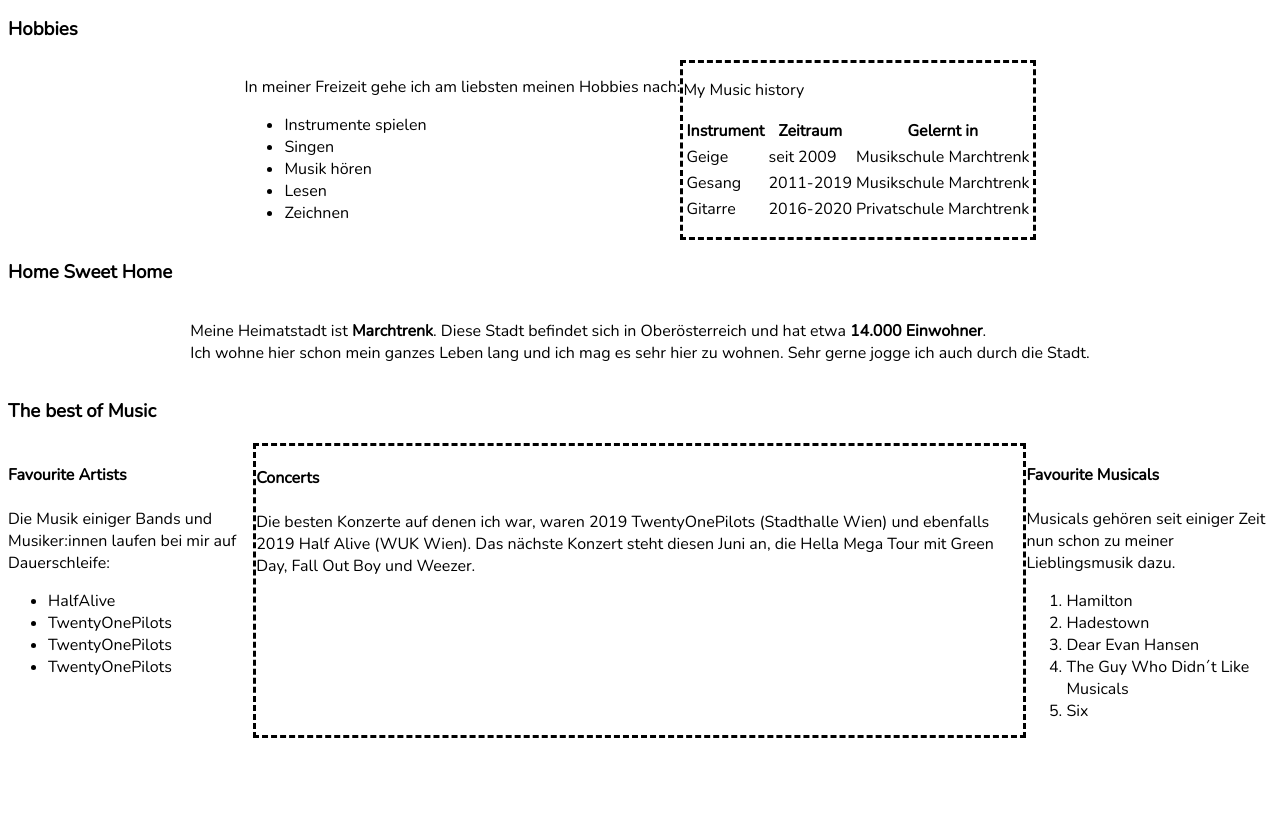
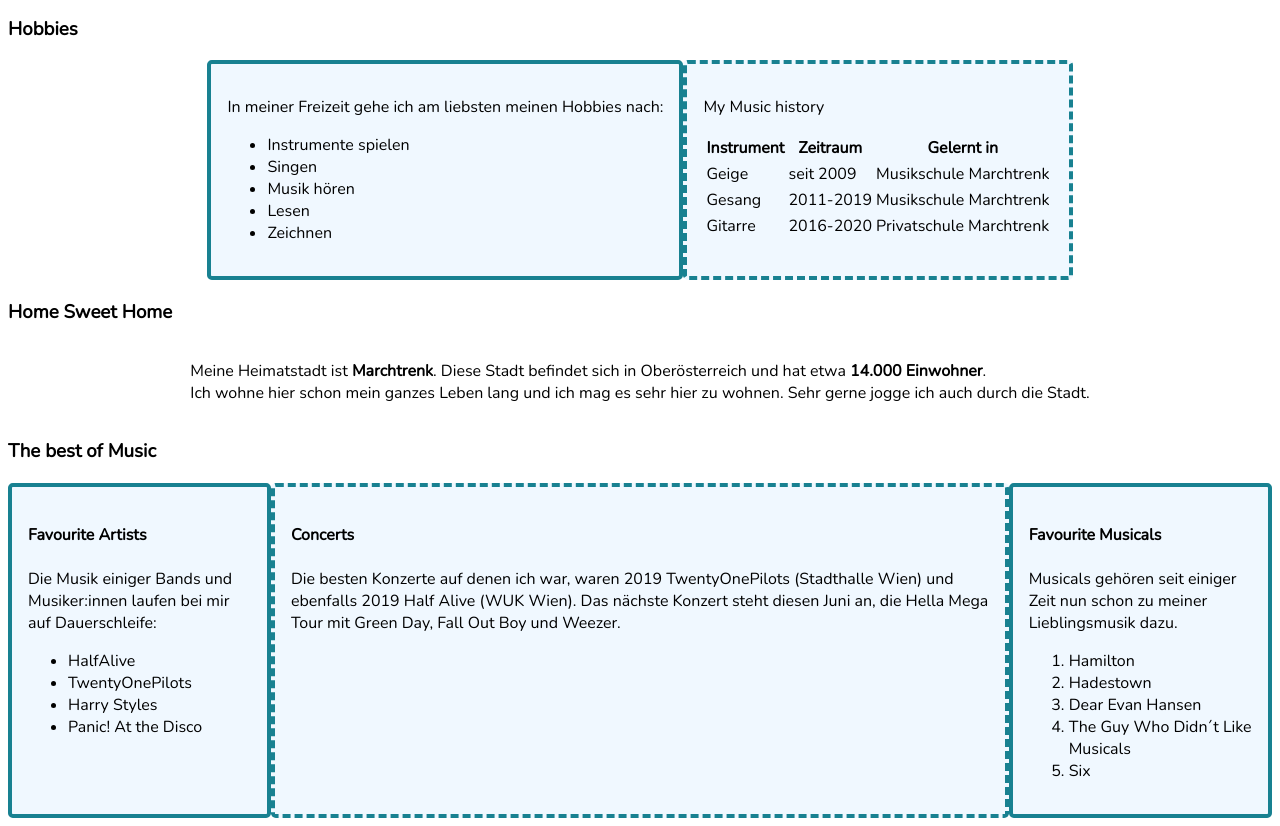
Before and after one commit to NicoleScho/AFT_Projekt, a website: page index.html in a window 1280 px wide. Shown: the part 163-989 px from the top of the page. Before the commit the page ends 909 px from the top, so only its background shows below. Drawn offline with nearby package versions, Linux system fonts and the light colour scheme; files that its build step writes are made by us from their sources.

Commit message:
fix import issue with mixins -> now working, update index.html

```diff
--- a/assets/scss/_components.scss
+++ b/assets/scss/_components.scss
@@ -1,3 +1,4 @@
+@import "mixins";
 body {
   font-family: Nunito, serif;
 }
@@ -25,7 +26,8 @@ body {
 
 .coloredBox {
   //$color, $size, $style, $background, $radius
-  //@include border($box1, 0.25em, solid, aliceblue, 0.3em);
+  @include border($box1, 0.25em, solid, aliceblue, 0.3em);
+  @include boxSpacing(1em, 0.5em, 2em);
   //background-color: aliceblue;
   //border: .25em solid $box1;
 }
--- a/assets/scss/_mixins.scss
+++ b/assets/scss/_mixins.scss
@@ -3,3 +3,8 @@
   background-color: $background;
   border-radius: $radius;
 }
+
+@mixin boxSpacing($padding, $marginSides, $marginTopBottom) {
+  padding: $padding;
+  margin: $marginTopBottom, $marginSides;
+}
--- a/index.html
+++ b/index.html
@@ -74,8 +74,8 @@
                     <ul>
                         <li>HalfAlive</li>
                         <li>TwentyOnePilots</li>
-                        <li>TwentyOnePilots</li>
-                        <li>TwentyOnePilots</li>
+                        <li>Harry Styles</li>
+                        <li>Panic! At the Disco</li>
                     </ul>
                 </div>
 
```
